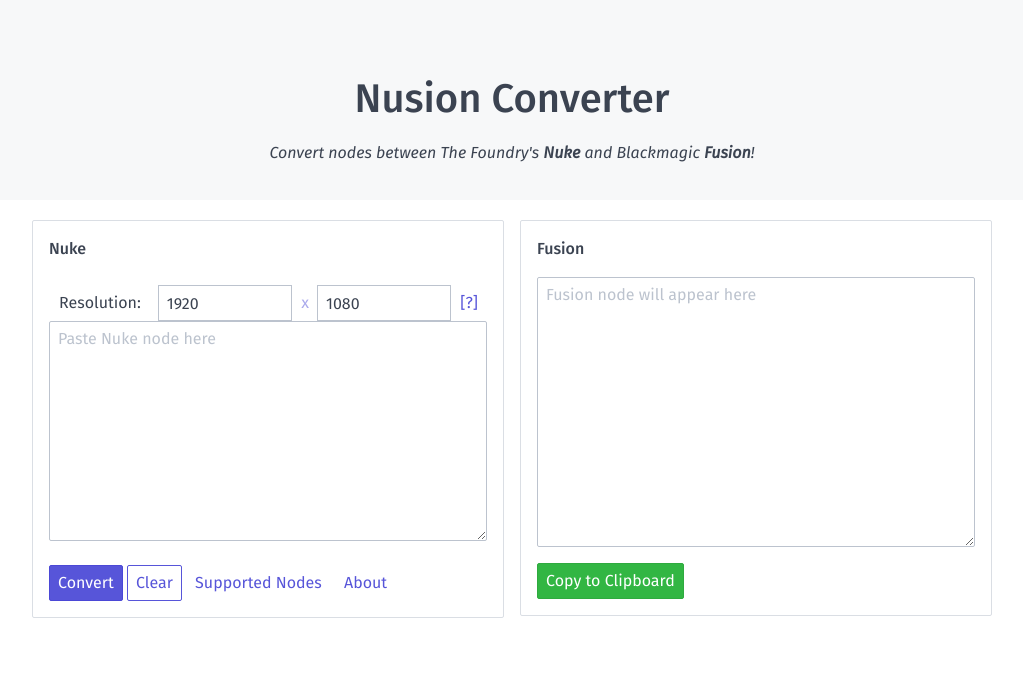
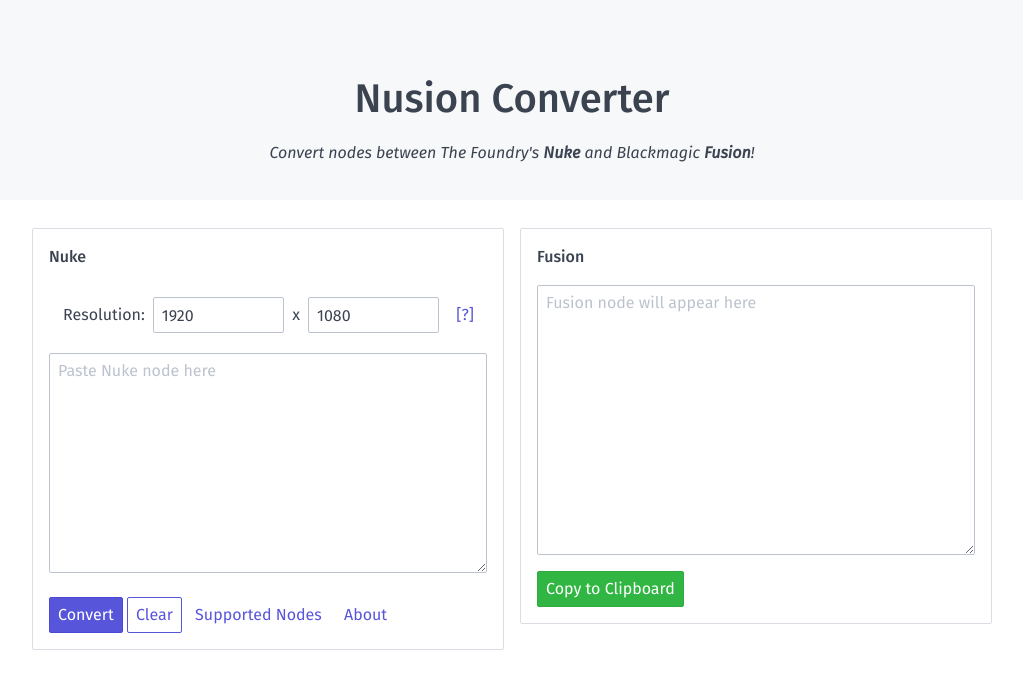
Before and after one commit to jontypressinger/nusion, a Flask app: page / in a window 1280 px wide. Shown: the top 689 px of the page, without its empty margins (128-1151 px from the left). Run offline with Flask 2, Linux system fonts and the light colour scheme.

Commit message:
spectre doesnt have default padding on columns, added this as well as general html cleanup

```diff
--- a/app/static/css/main.css
+++ b/app/static/css/main.css
@@ -91,3 +91,16 @@ footer a {
         overflow: hidden;
     }
 }
+
+.columns {
+    padding: .4rem 0;
+}
+
+.input-group-resolution {
+    display: flex;
+    align-items: center;
+}
+
+.input-group-resolution--pad {
+    padding: .2rem;
+}
--- a/app/templates/form.html
+++ b/app/templates/form.html
@@ -14,13 +14,14 @@
         rel="stylesheet">
 
 <body>
-    <div class="section bg-gray">
+    <section class="bg-gray">
         <div class="grid-hero container grid-lg text-center" id="overview">
             <h1>Nusion Converter</h1>
             <h2 class="subtitle">Convert nodes between The Foundry's <strong>Nuke</strong> and Blackmagic <strong>Fusion</strong>!</h2>
         </div>
-    </div>
-    <div class="section section-features">
+    </section>
+
+    <section>
         <div class="container grid-lg">
             <div class="columns">
                 <div class="column col-6 col-xs-12">
@@ -28,29 +29,36 @@
                         <div class="panel-header">
                             <div class="panel-title">Nuke</div>
                         </div>
-                        <div class="panel-nav">
-                            <!-- navigation components: tabs, breadcrumbs or pagination -->
+
+                        <div class="panel-body">
+                            <div class="columns">
+                                <div class="column col-12">
+                                    <div class="input-group-resolution">
+                                        <div class="input-group-resolution__label input-group-resolution--pad">
+                                            <label class="form-label" for="input-width">Resolution:</label>
                                         </div>
-                        <div class="panel-body">
-                          <form class="form-horizontal">
-                            <div class="form-group">
-                              <div class="container">
-                                <div class="columns">
-                                  <div class="input-group">
-                                    <label class="form-label" for="input-width input-height">Resolution:</label>
-                                    <button name="spacer" class="btn btn-link disabled"></button>
+                                        <div class="input-group-resolution__input input-group-resolution--pad">
                                             <input type="number" class="form-input" id="input-width" value=1920 placeholder="Width">
-                                    <button class="btn btn-link disabled">x</button>
+                                        </div>
+                                        <div class="input-group-resolution__cross input-group-resolution--pad">
+                                            x
+                                        </div>
+                                        <div class="input-group-resolution__input input-group-resolution--pad">
                                             <input type="number" class="form-input" id="input-height" value=1080 placeholder="Height">
+                                        </div>
+                                        <div class="input-group-resolution__button input-group-resolution--pad input-group-resolution--justify-end">
                                             <button id="btn-res-help" class="btn btn-link">[?]</button>
                                         </div>
                                     </div>
                                 </div>
-                            </form>
-                            <textarea name="text" class="form-input" id="input-node"
-                                placeholder="Paste Nuke node here"></textarea>
+                            </div>
+                            <div class="columns">
+                                <div class="column col-12">
+                                    <textarea name="text" class="form-input" id="input-node" placeholder="Paste Nuke node here"></textarea>
                                 </div>
                             </div>
+                        </div>
+
                         <div class="panel-footer">
                             <button id="btn-convert" class="btn btn-primary" value="Convert">Convert</button>
                             <button id="btn-clear" class="btn btn-secondary" value="Clear">Clear</button>
@@ -60,26 +68,27 @@
                         </div>
                     </div>
                 </div>
+
+
                 <div class="column col-6 col-xs-12">
                     <div class="panel">
                         <div class="panel-header">
                             <div class="panel-title">Fusion</div>
                         </div>
-                        <div class="panel-nav">
-                            <!-- navigation components: tabs, breadcrumbs or pagination -->
+
+                        <div class="panel-body">
+                            <textarea class="form-input" id="output-node" placeholder="Fusion node will appear here"></textarea>
                         </div>
-                        <div class="panel-body">
-                            <textarea class="form-input" id="output-node"
-                                placeholder="Fusion node will appear here"></textarea>
-                        </div>
+
                         <div class="panel-footer">
                             <button id="btn-copy" class="btn btn-success" value="Copy">Copy to Clipboard</button>
                         </div>
                     </div>
                 </div>
+
             </div>
         </div>
-    </div>
+    </section>
 
     <!-- About modal -->
     <div id="modal-about" class="modal">
```
Lines whose indentation alone changed are shown as unchanged.
